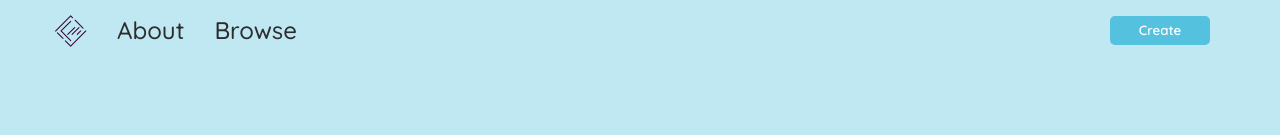
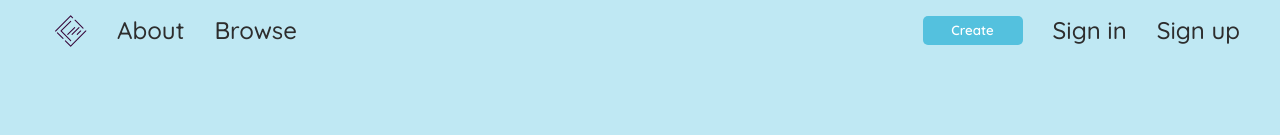
Before and after one commit to BajKull/cardmaker, a React (Create React App) app: page / in a window 1280 px wide. Shown: the top 135 px of the page. Built offline with nearby package versions, Linux system fonts and the light colour scheme; no server answers; the database is empty; a web font is replaced by a local one.

Commit message:
navbar for signed out users fix

```diff
--- a/src/navbar/Navbar.js
+++ b/src/navbar/Navbar.js
@@ -58,7 +58,7 @@ function Links({ name, handleMenuClick, showMenu }) {
             <Link to="/cards">Browse</Link>
           </li>
         </ul>
-        {!user && (
+        {user === "noUser" && (
           <ul className="navbarLogin">
             <li className="navbarCreate">
               <Link to="/create/editor">
@@ -69,7 +69,7 @@ function Links({ name, handleMenuClick, showMenu }) {
             <li onClick={() => handleOnClick("signup")}>Sign up</li>
           </ul>
         )}
-        {user && (
+        {user && user !== "noUser" && (
           <ul className="navbarLogin">
             <li className="navbarCreate">
               <Link to="/create/editor">
```
